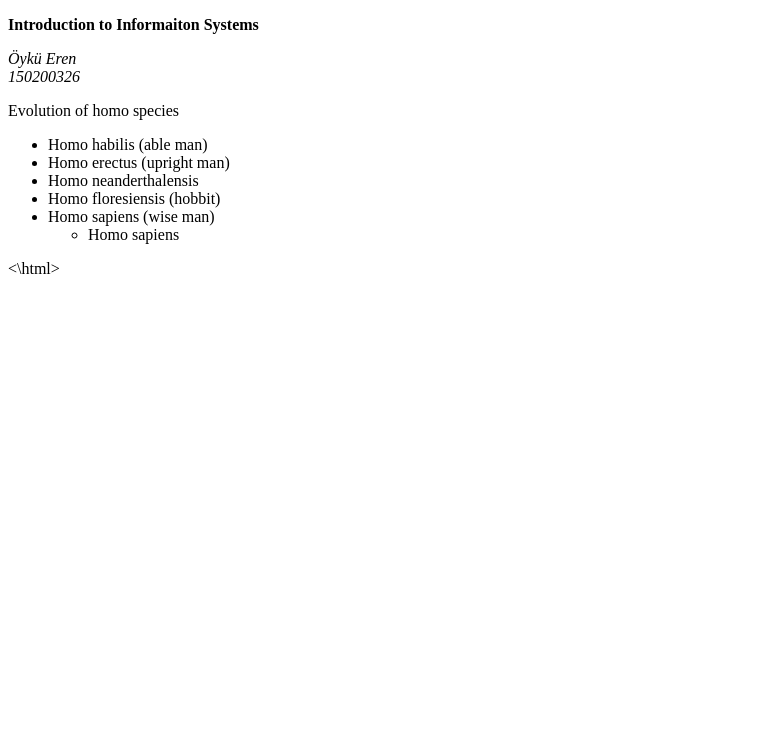
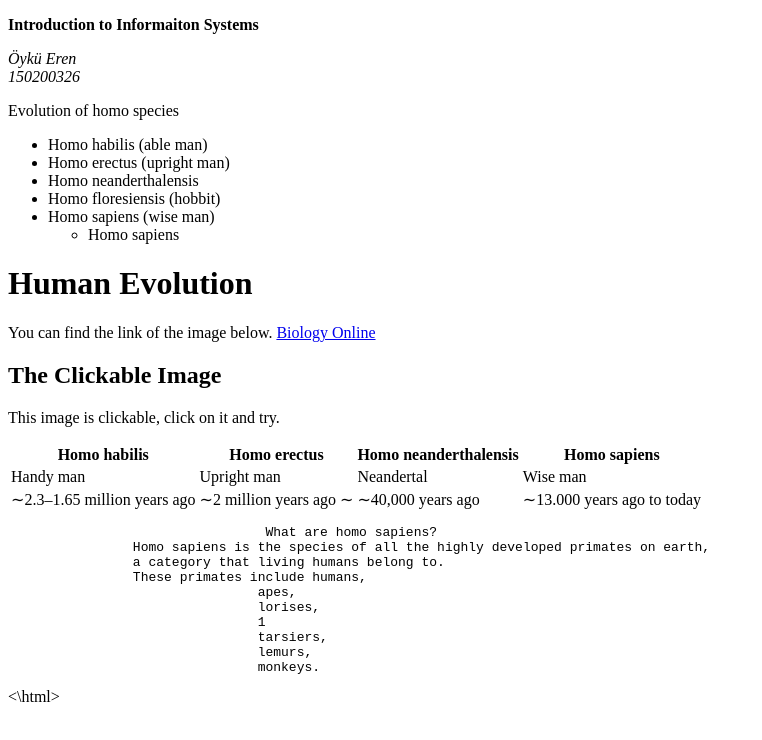
Before and after one commit to itu-itis/git-fundamentals-draft-itu-itis21-ereno20, a plain HTML site: page index.html in a window 1280 px wide. Shown: the whole page, without its empty margins (0-762 px from the left). Drawn offline with Linux system fonts and the light colour scheme.

Commit message:
index.html modified and evolution-diagram.png added

```diff
--- a/index.html
+++ b/index.html
@@ -29,7 +29,60 @@
 	    <li> Homo sapiens </li>
 	</ul>
    </ul>
-  </body>
+
+   <h1> <stong> Human Evolution </strong> </h1>
+	 <p> <ing src="evolution-diagram.png"> </p>
+
+	 <p> You can find the link of the image below.
+	     <a href="https://www.biologyonline.com/dictionary/homo-sapiens-sapiens">
+		Biology Online
+	     </a>
+	 </p>
+
+	<h2> <strong> The Clickable Image </strong></h2>
+	 <p> This image is clickable, click on it and try.
+	     <a href="https://www.biologyonline.com/dictionary/homo-sapiens-sapiens">
+	        <ing src="evolution-diagram.png">
+	     </a>
+	 </p>
+
+	<table>
+	  <tr>
+		<th> Homo habilis   </th>
+		<th> Homo erectus   </th>
+		<th> Homo neanderthalensis   </th>
+		<th> Homo sapiens  </th>
+	</tr>
+
+	<tr>
+		<td> Handy man  </td>
+		<td> Upright man   </td>
+		<td> Neandertal   </td>
+		<td> Wise man  </td>
+	</tr>
+
+	<tr>
+	<td>  ∼2.3–1.65 million years ago </td>
+	<td> ∼2 million years ago ∼ </td>
+	<td> ∼40,000 years ago </td>
+	<td> ∼13.000 years ago to today </td>
+	</tr>
+	</table>
+
+<pre>
+				 What are homo sapiens?
+		Homo sapiens is the species of all the highly developed primates on earth,
+		a category that living humans belong to.
+		These primates include humans,
+				apes,
+				lorises,
+				1
+				tarsiers,
+				lemurs,
+				monkeys.
+</pre>
+
+ </body>
 
 
 <\html>
```
Also changed, not shown: evolution-diagram.png (added).
